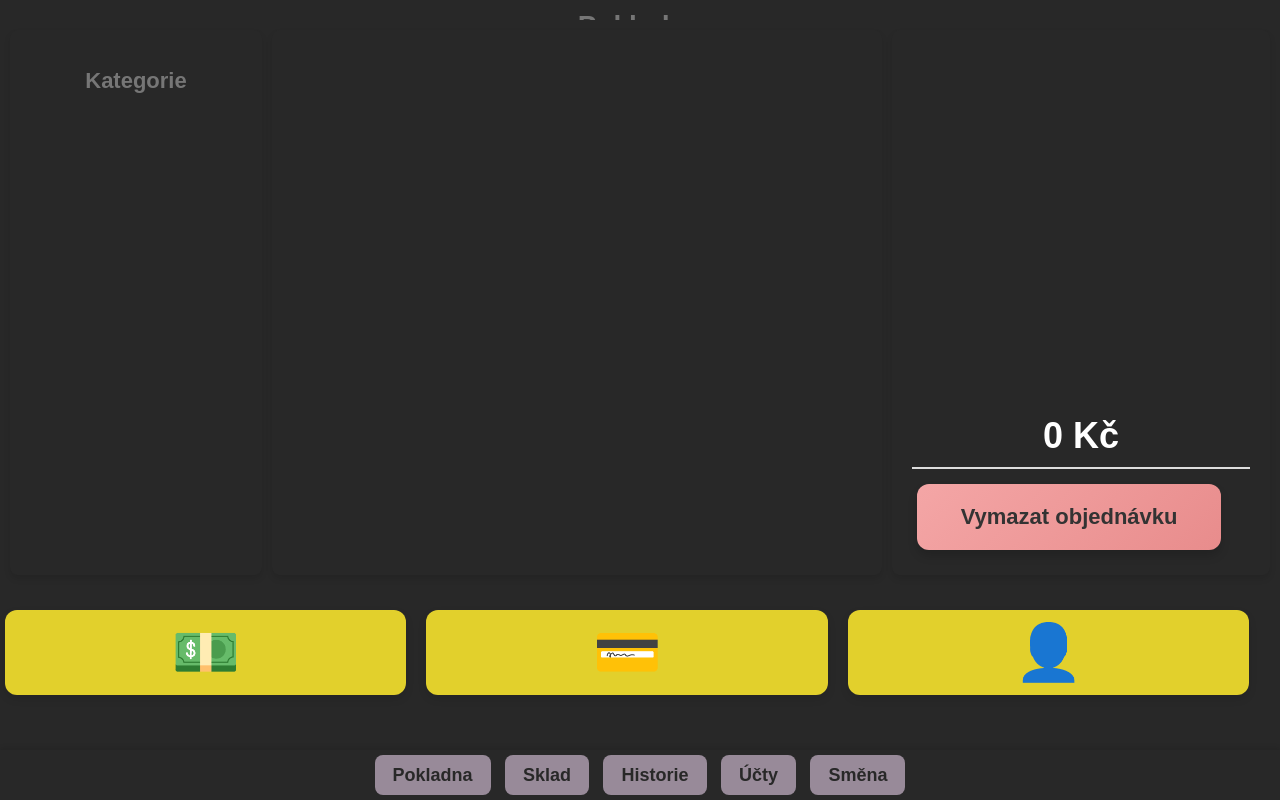
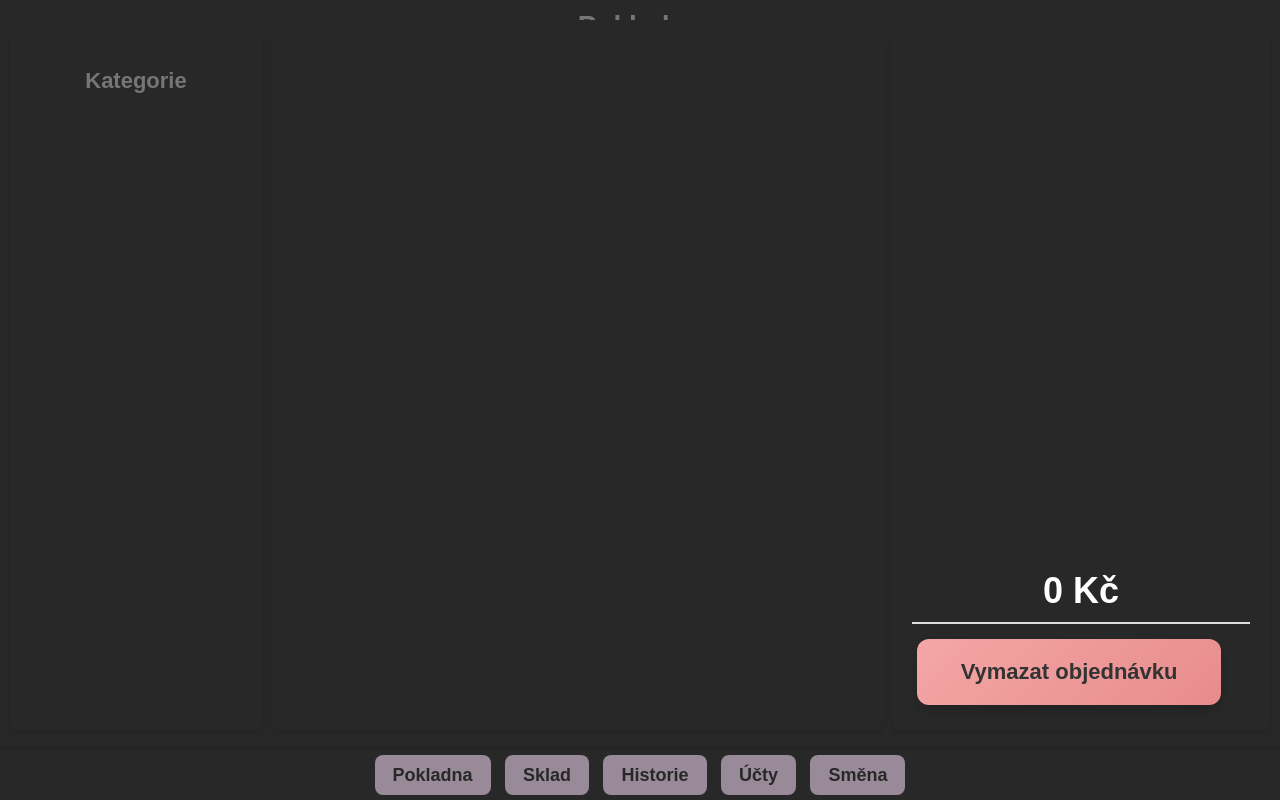
Before and after one commit to nemamto/PosVan_prerelease, a plain HTML site: page client/cashier.html in a window 1280 px wide. Drawn offline with Linux system fonts and the light colour scheme; no server answers.

Commit message:
page scroll in accounts

```diff
--- a/client/styles/main_styles.css
+++ b/client/styles/main_styles.css
@@ -12,7 +12,9 @@ html, body {
     font-family: 'Poppins', sans-serif;
     font-size: 16px;
     color: #fff; /* Doporučeno změnit i barvu textu pro lepší čitelnost */
-    overflow: hidden;
+    overflow-x: hidden;       /* ✅ Skryj vodorovný scroll */
+    overflow-y: auto;         /* ✅ Povolit svislý scroll */
+    -webkit-overflow-scrolling: touch; /* ✅ Plynulé scrollování na iOS */
     background-color: #282828; /* 🔧 Nový styl */
 }
 
@@ -21,9 +23,9 @@ main {
     flex: 2; /* Automaticky zabere volný prostor mezi headerem a footerem */
     display: flex;
     flex-direction: column;
-    height: 87%;
-background: #282828;
-    padding-bottom: 80px; /* ✅ Rezerva pro footer */
+    height: auto;             /* ✅ Neomezovat výšku, nechť roste a stránka scrolluje */
+    background: #282828;
+    padding-bottom: 80px;     /* ✅ Rezerva pro fixed footer */
 }
 
 /* ========================== */
```
Also changed, not shown: 1 other file.
